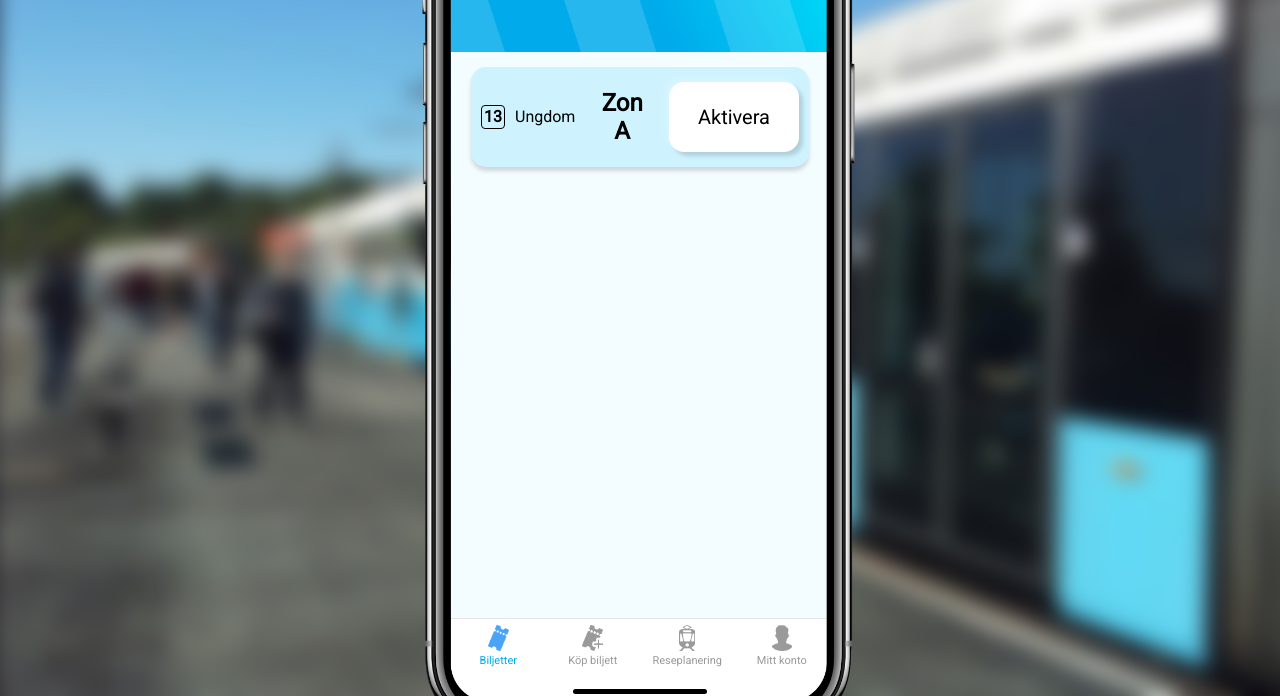
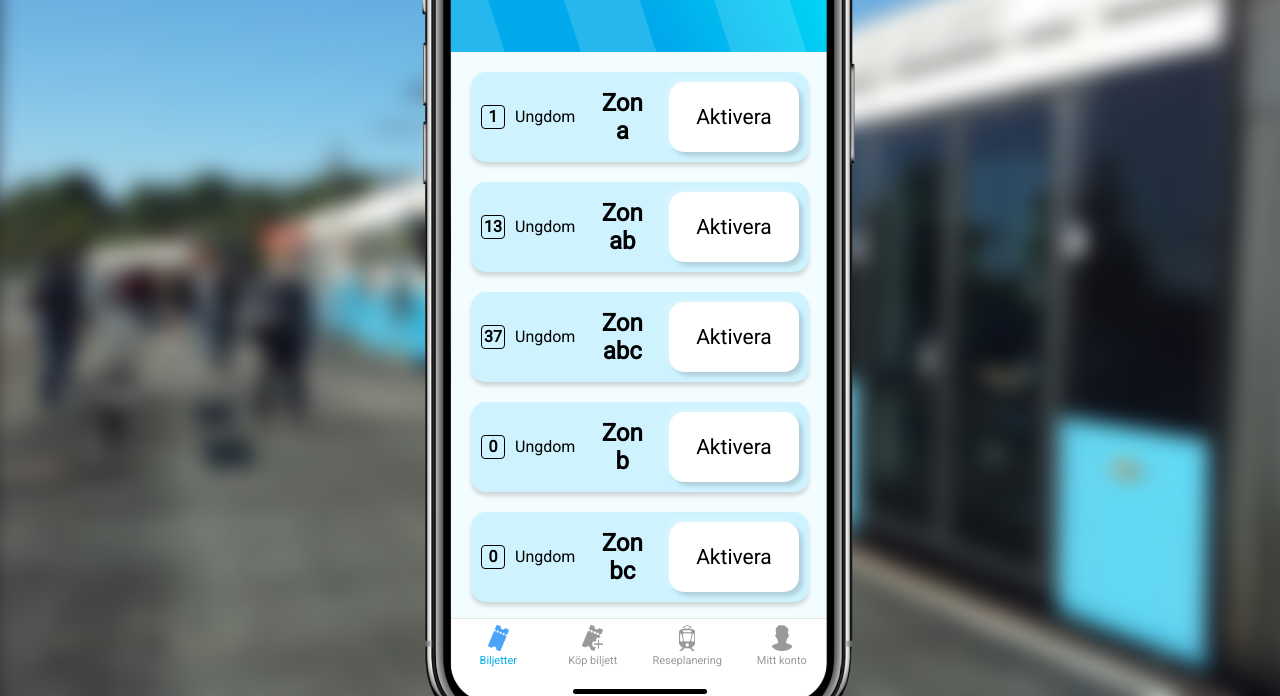
Before and after one commit to brobeck/ENM156-Sustainable-development-Grupp-16, a plain HTML site: page unused.html in a window 1280 px wide. Shown: the part 104-800 px from the top of the page. Drawn offline with nearby package versions, Linux system fonts and the light colour scheme.

Commit message:
Make unused tickets scrollable

```diff
--- a/script/unusedTickets.js
+++ b/script/unusedTickets.js
@@ -3,42 +3,44 @@ const ticketType = 'Ungdom'
 const zone = 'A'
 
 const unusedTickets = {
-  "youth": {
-      "a": 0,
-      "ab": 0,
-      "abc": 0,
-      "b": 0,
-      "bc": 0,
-      "c": 0
+  youth: {
+    a: 1,
+    ab: 13,
+    abc: 37,
+    b: 0,
+    bc: 0,
+    c: 0,
   },
-  "adult": {
-      "a": 0,
-      "ab": 0,
-      "abc": 0,
-      "b": 0,
-      "bc": 0,
-      "c": 0
-  }
-};
+  adult: {
+    a: 0,
+    ab: 0,
+    abc: 0,
+    b: 0,
+    bc: 0,
+    c: 0,
+  },
+}
 
-const ticket = `
-  <div class="rectangle lightblue unused-ticket">
+const ticket = (quantity, type, zone) => `
+  <div class="unused-ticket">
     <div class="unused-ticket-type">
       <div class="numberOfTicketsBox">
-        <div class="numberOfTicketsBoxText">${nrTickets}</div>
+        <div class="numberOfTicketsBoxText">${quantity}</div>
       </div>
-      <span class="numberOfTicketsType">${ticketType}</span>
+      <span class="numberOfTicketsType">${type}</span>
     </div>
     <div class="unused-zone rect_center column">
-      <span class="">Zon</span>
+      <span>Zon</span>
       <span>${zone}</span>
     </div>
-      <div class=" activate-btn">Aktivera</div>
-  </div>
-`
+      <div class="activate-btn">Aktivera</div>
+  </div>`
+
+const tickets = Object.entries(unusedTickets.youth).map(([zone, quantity]) => {
+  return ticket(quantity, 'Ungdom', zone)
+})
+console.log(tickets)
+
 const ticketContainer = document.querySelector('#ticket-container')
-ticketContainer.innerHTML = ticket
 
-console.log(Object.values(unusedTickets))
-
-// rectangle thin white align_center
+tickets.forEach((ticket) => (ticketContainer.innerHTML += ticket))
--- a/stylesheets/style.css
+++ b/stylesheets/style.css
@@ -1,13 +1,13 @@
-
-*{
+* {
   margin: 0;
 }
 
-html, body{
+html,
+body {
   height: 100%;
 }
 
-body{
+body {
   font-family: 'Roboto', Arial, Helvetica, sans-serif;
   background: url(../images/background_tram_more_blur.jpg);
   background-position: center;
@@ -35,7 +35,7 @@ body{
   background-color: #eaeaea;
 }
 
-header{
+header {
   width: 100%;
   height: 162px;
   background: url(../images/header.png);
@@ -126,7 +126,7 @@ header{
 }
 
 /* rectangle */
-.site-container{
+.site-container {
   width: 100%;
   height: 100%;
   display: flex;
@@ -148,7 +148,7 @@ header{
   box-sizing: border-box;
 }
 
-.container{
+.container {
   width: 100%;
   height: 100%;
   display: flex;
@@ -159,7 +159,7 @@ header{
   box-sizing: border-box;
 }
 
-.container_row{
+.container_row {
   width: 100%;
   height: 100%;
   display: flex;
@@ -177,14 +177,14 @@ header{
   margin-bottom: 5px;
 }
 
-.container_row:last-child{
+.container_row:last-child {
   margin-bottom: 0;
 }
 
 .rectangle {
   height: 80px;
   width: 100%;
-    background-color: #FFFFFF;
+  background-color: #ffffff;
   box-shadow: 0px 4px 4px rgba(0, 0, 0, 0.15);
   border-radius: 15px;
   box-sizing: border-box;
@@ -237,7 +237,7 @@ header{
 }
 
 .rectangle.lightgray {
-    background: #E5E5E5;
+  background: #e5e5e5;
 }
 
 .rectangle.lightblue {
@@ -276,11 +276,11 @@ footer {
   height: 83px;
   background: white;
   border-top: solid;
-    border-top-color: #E5E5E5;
+  border-top-color: #e5e5e5;
   border-top-width: 1px;
 }
 
-#icontray{
+#icontray {
   height: 75%;
   display: flex;
   flex-direction: row;
@@ -303,7 +303,7 @@ footer {
   width: 134px;
 }
 
-.icon_box{
+.icon_box {
   display: block;
   text-decoration: none;
   width: 20%;
@@ -312,7 +312,7 @@ footer {
   font-size: smaller;
 }
 
-.icon_image{
+.icon_image {
   height: 45%;
   margin: 1px 0;
 }
@@ -322,86 +322,90 @@ footer {
 }
 
 .icon_box.active {
-    color:#00AAEB;
+  color: #00aaeb;
 }
 
 .icon_box:hover {
-    color:#00AAEB;
+  color: #00aaeb;
 }
 
-#icon1:hover .icon_image{
+#icon1:hover .icon_image {
   background: url(../images/biljetter-blue.png);
   background-position: center;
   background-size: contain;
   background-repeat: no-repeat;
 }
 
-#icon2:hover .icon_image{
+#icon2:hover .icon_image {
   background: url(../images/buy-ticket.png);
   background-position: center;
   background-size: contain;
   background-repeat: no-repeat;
 }
 
-#icon1 .icon_image{
+#icon1 .icon_image {
   background: url(../images/ticket-icon.png);
   background-position: center;
   background-size: contain;
   background-repeat: no-repeat;
 }
 
-#icon1.active .icon_image{
+#icon1.active .icon_image {
   background: url(../images/biljetter-blue.png);
   background-position: center;
   background-size: contain;
   background-repeat: no-repeat;
 }
 
-#icon2 .icon_image{
+#icon2 .icon_image {
   background: url(../images/buy-ticket-grey.png);
   background-position: center;
   background-size: contain;
   background-repeat: no-repeat;
 }
 
-#icon2.active .icon_image{
+#icon2.active .icon_image {
   background: url(../images/buy-ticket.png);
   background-position: center;
   background-size: contain;
   background-repeat: no-repeat;
 }
 
-#icon3 .icon_image{
+#icon3 .icon_image {
   background: url(../images/reseplanering-grey.png);
   background-position: center;
   background-size: contain;
   background-repeat: no-repeat;
 }
 
-#icon4 .icon_image{
+#icon4 .icon_image {
   background: url(../images/mittkonto-grey.png);
   background-position: center;
   background-size: contain;
   background-repeat: no-repeat;
 }
 
-
-.scrollable {
-    width: 100%;
-    height: 100%;
-    /* overflow: scroll; */
-}
-
 #ticket-container {
   padding: 0px 20px;
+  width: 100%;
+  height: 566px;
+  overflow: scroll;
+  padding-bottom: 20px;
 }
 
 .unused-ticket {
-    margin-top: 15px;
+  margin-top: 20px;
+  width: 100%;
   height: 100px;
   display: flex;
   justify-content: space-between;
   align-items: center;
+
+  background-color: #cef3ff;
+  box-shadow: 0px 4px 4px rgba(0, 0, 0, 0.15);
+  border-radius: 15px;
+  box-sizing: border-box;
+  padding: 10px;
 }
 
 .unused-ticket-type {
@@ -422,10 +426,9 @@ footer {
   display: flex;
   justify-content: center;
   align-items: center;
-    box-shadow:
-        -4px -4px 4px 0 rgba(215, 245, 255, 1),
+  box-shadow: -4px -4px 4px 0 rgba(215, 245, 255, 1),
     4px 4px 4px 0 rgba(0, 0, 0, 0.15);
-    font-size: 20px;
+  font-size: 21px;
 }
 
 .activate-btn:hover {
@@ -454,7 +457,7 @@ footer {
 }
 
 .background {
-    background-color: #F3FCFF;
+  background-color: #f3fcff;
 }
 
 .active-ticket-container {
@@ -465,7 +468,7 @@ footer {
 
 .active-ticket {
   height: 508px;
-    filter: drop-shadow( 0px 4px 10px rgba(0, 0, 0, .15));
+  filter: drop-shadow(0px 4px 10px rgba(0, 0, 0, 0.15));
 }
 
 .ticket-zone {
--- a/unused.html
+++ b/unused.html
@@ -1,14 +1,16 @@
-<!doctype HTML>
+<!DOCTYPE html>
 <html>
-
   <head>
-	<meta charset="utf-8">
-	<meta name="viewport" content="width=device-width, initial-scale=1.0">
-	<link rel="preconnect" href="https://fonts.gstatic.com">
-	<link href="https://fonts.googleapis.com/css2?family=Roboto&display=swap" rel="stylesheet">
-	<link rel="stylesheet" href="stylesheets/style.css">
-	<link rel="stylesheet" href="stylesheets/KopKlippkortStyle.css">
-	<link rel="stylesheet" href="stylesheets/AktivTicketStyle.css">
+    <meta charset="utf-8" />
+    <meta name="viewport" content="width=device-width, initial-scale=1.0" />
+    <link rel="preconnect" href="https://fonts.gstatic.com" />
+    <link
+      href="https://fonts.googleapis.com/css2?family=Roboto&display=swap"
+      rel="stylesheet"
+    />
+    <link rel="stylesheet" href="stylesheets/style.css" />
+    <link rel="stylesheet" href="stylesheets/KopKlippkortStyle.css" />
+    <link rel="stylesheet" href="stylesheets/AktivTicketStyle.css" />
     <script src="https://ajax.googleapis.com/ajax/libs/jquery/3.5.1/jquery.min.js"></script>
     <script defer src="script/script.js"></script>
     <script defer src="script/unusedTickets.js"></script>
@@ -16,7 +18,6 @@
 
   <body>
     <div class="site-container">
-
       <div class="display">
         <div id="iphoneborder"></div>
         <header class="center">
@@ -24,10 +25,8 @@
         </header>
 
         <div class="main-container">
-				<div class="scrollable">
           <div id="ticket-container" class="container">
             <!-- populated by JS -->
-					</div>
           </div>
         </div>
 
@@ -57,5 +56,4 @@
       </div>
     </div>
   </body>
-
 </html>
```
Also changed, not shown: stylesheets/unused-tickets.css (line endings or trailing spaces). Lines whose indentation alone changed are shown as unchanged.
